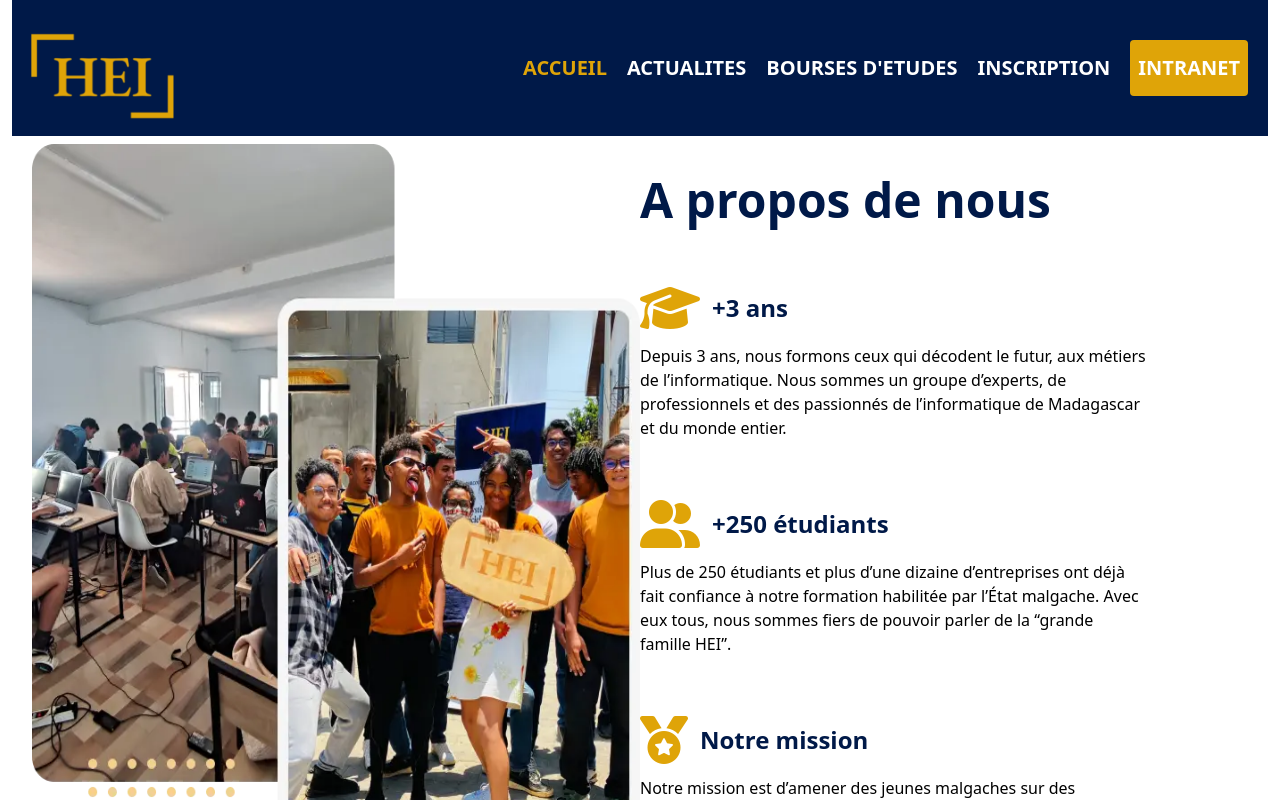
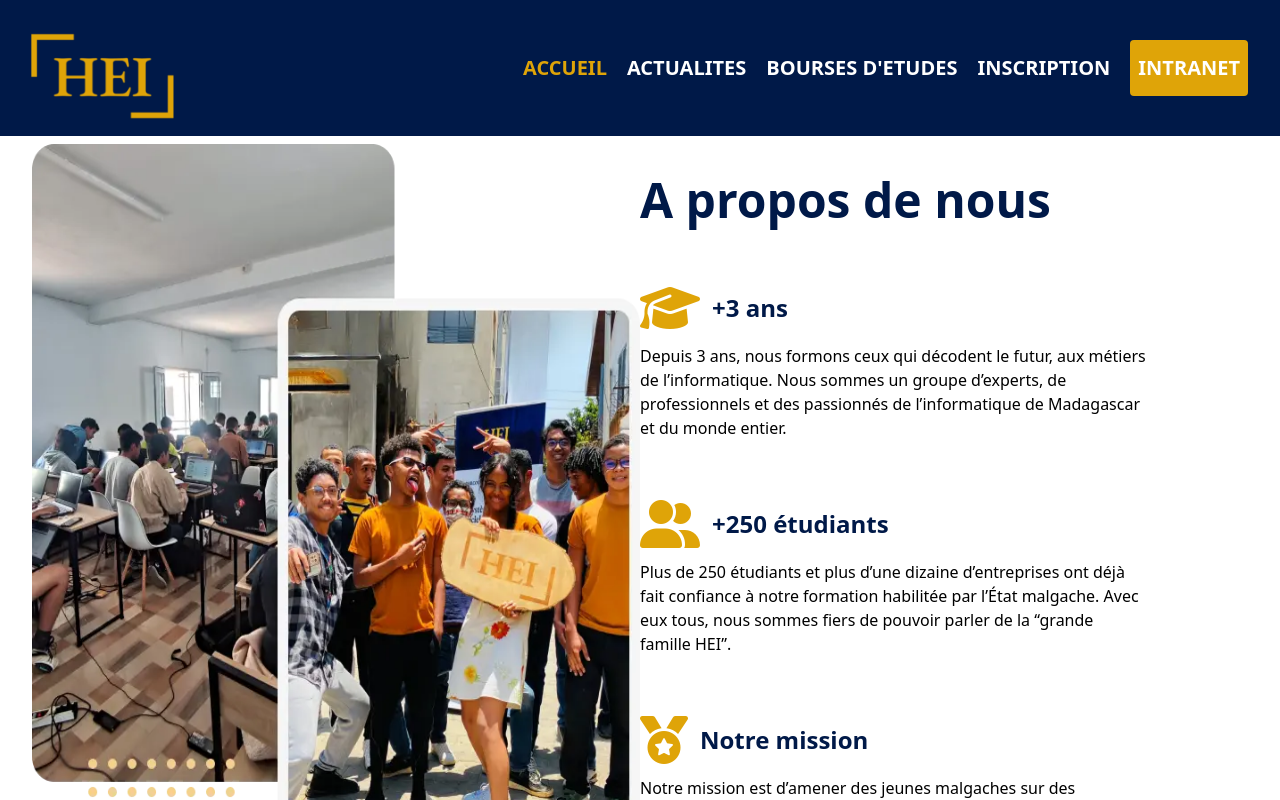
Before and after one commit to Mayah8124/New-HEI-home-page, a React (Vite) app: page / in a window 1280 px wide. Shown: the top 800 px of the page. Built offline with nearby package versions, Linux system fonts and the light colour scheme.

Commit message:
feat: change icon and fix the Navbar wrong marging

```diff
--- a/index.html
+++ b/index.html
@@ -2,7 +2,7 @@
 <html lang="en">
   <head>
     <meta charset="UTF-8" />
-    <link rel="icon" type="image/svg+xml" href="/vite.svg" />
+    <link rel="icon" href="../src/assets/images/hei-logo.png" />
     <link rel="stylesheet" href="https://cdnjs.cloudflare.com/ajax/libs/font-awesome/6.4.0/css/all.min.css" />
     <meta name="viewport" content="width=device-width, initial-scale=1.0" />
     <title>New HEI Home Page</title>
--- a/src/Components/Navbar.jsx
+++ b/src/Components/Navbar.jsx
@@ -1,7 +1,7 @@
 const Navbar = () => {
     return (
         <>
-            <div className="bg-[var(--primary-color)] flex flex-row justify-between h-[17vh] mx-3 top-0">
+            <div className="bg-[var(--primary-color)] flex flex-row justify-between h-[17vh] px-3 top-0">
                 <img src="../src/assets/images/hei-logo.png" alt="hei-logo"/>
                 <ul className=" text-white text-xl font-semibold font-[var(--hei-policy)] items-center flex flex-row gap-x-5 mr-5">
                     <li className="text-[var(--secondary-color)]">ACCUEIL</li>
```
